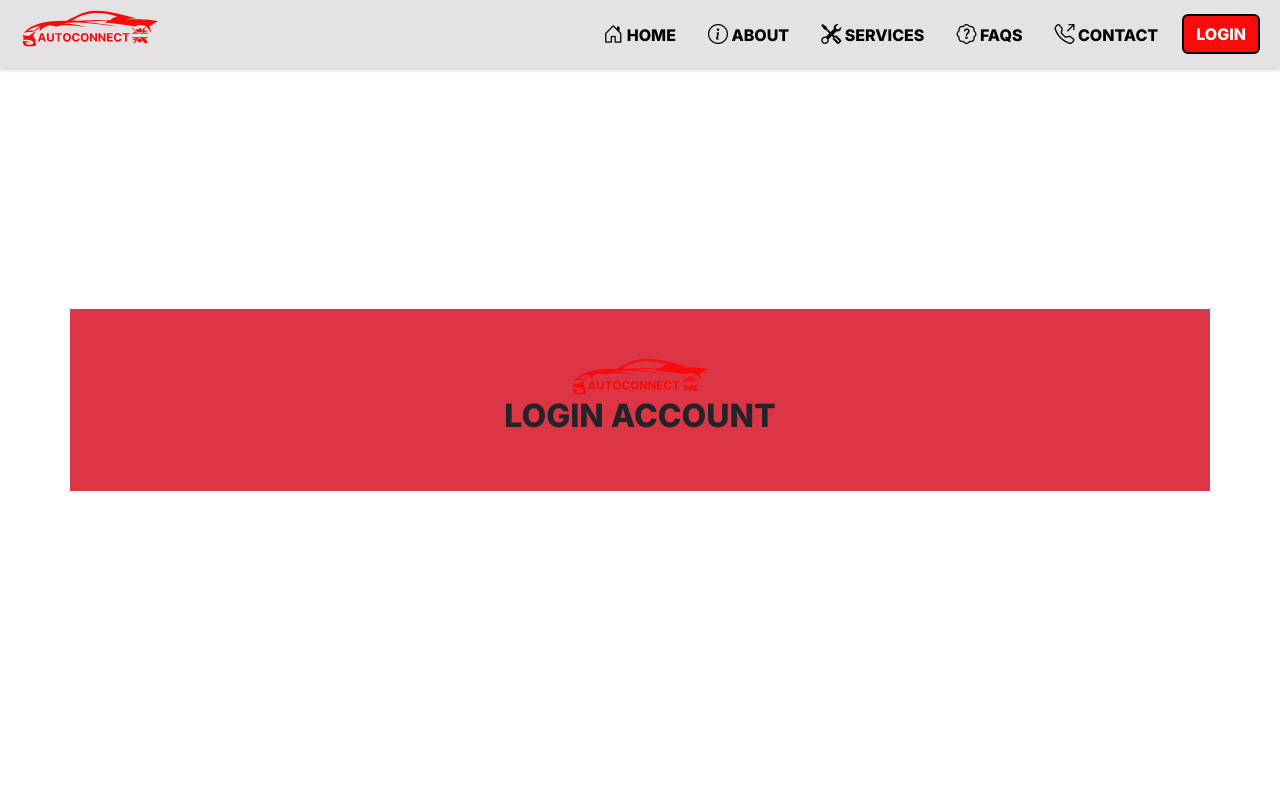
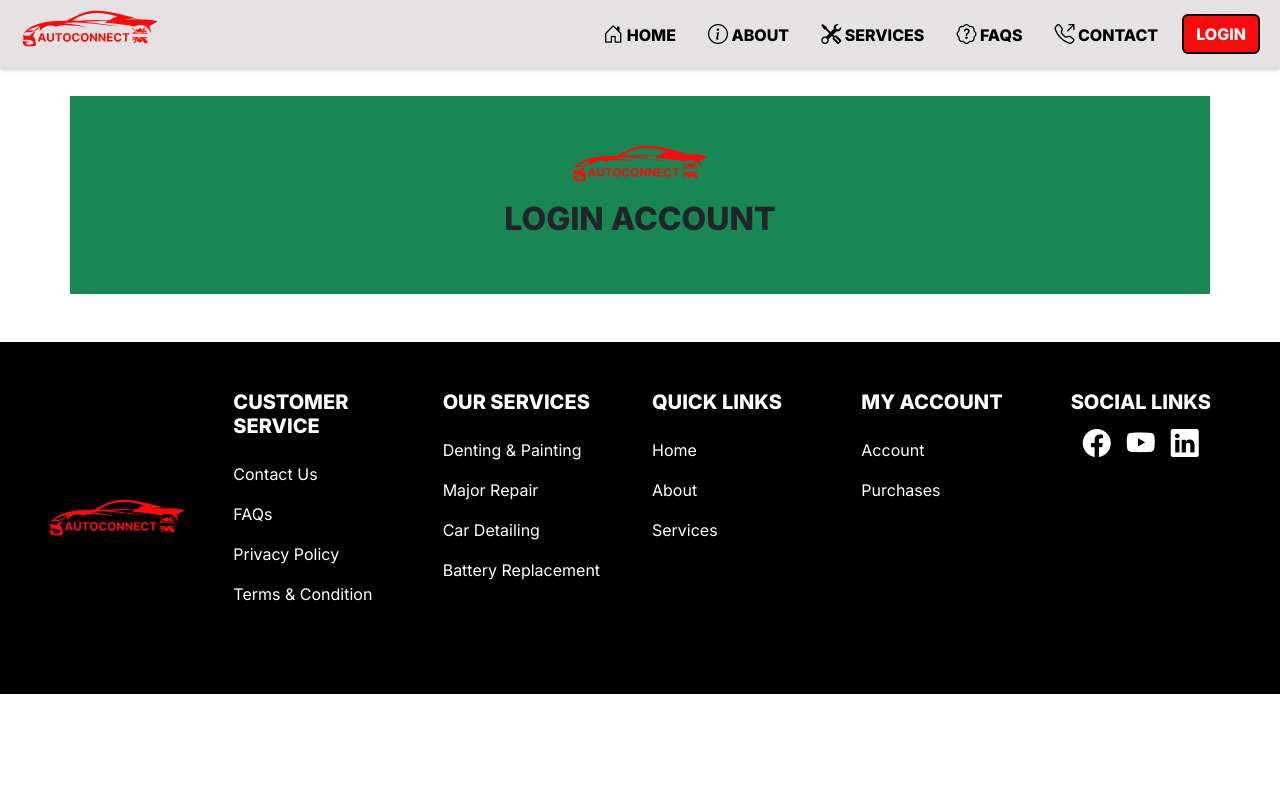
Before and after one commit to jaspherbagor/AutoConnect, a React (Create React App) app in the folder front-end/: page /login in a window 1280 px wide. Shown: the top 800 px of the page. Built offline with nearby package versions, Linux system fonts and the light colour scheme.

Commit message:
added a top margin of the contact container

```diff
--- a/front-end/src/components/pages/client/login.jsx
+++ b/front-end/src/components/pages/client/login.jsx
@@ -6,9 +6,9 @@ const Login = () => {
     <div>
         <ClientNavbar/>
 
-        <section className="container-fluid px-md-4 px-sm-4 px-3 py-5 d-flex align-items-center justify-content-center vh-100">
-          <div className="login-container container bg-danger py-5 px-3">
-            <img src="../images/logo.svg" alt="logo" />
+        <section className="container-fluid px-md-4 px-sm-4 px-3 py-5 d-flex align-items-center justify-content-center">
+          <div className="login-container container bg-success py-5 mt-5 px-3">
+            <img src="../images/logo.svg" alt="logo" className="mb-3" />
             <h2 className="fw-bolder text-center">LOGIN ACCOUNT</h2>
           </div>
         </section>
```
